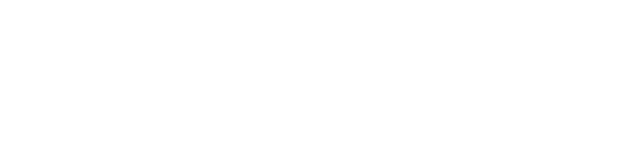
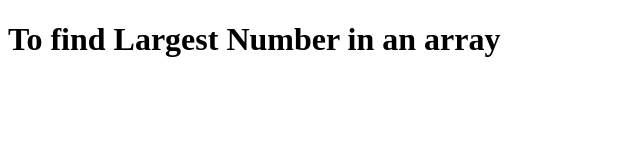
Before and after one commit to ShobikaSenthil/FindLargestNumber, a plain HTML site: page index.html in a window 1280 px wide. Shown: the whole page, without its empty margins (0-640 px from the left). Drawn offline with Linux system fonts and the light colour scheme.

Commit message:
Update index.html

```diff
--- a/index.html
+++ b/index.html
@@ -7,7 +7,7 @@
     <title>Largest Number</title>
 </head>
 <body>
-
+    <h1>To find Largest Number in an array</h1>
 </body>
 </html>
 <script>
```
